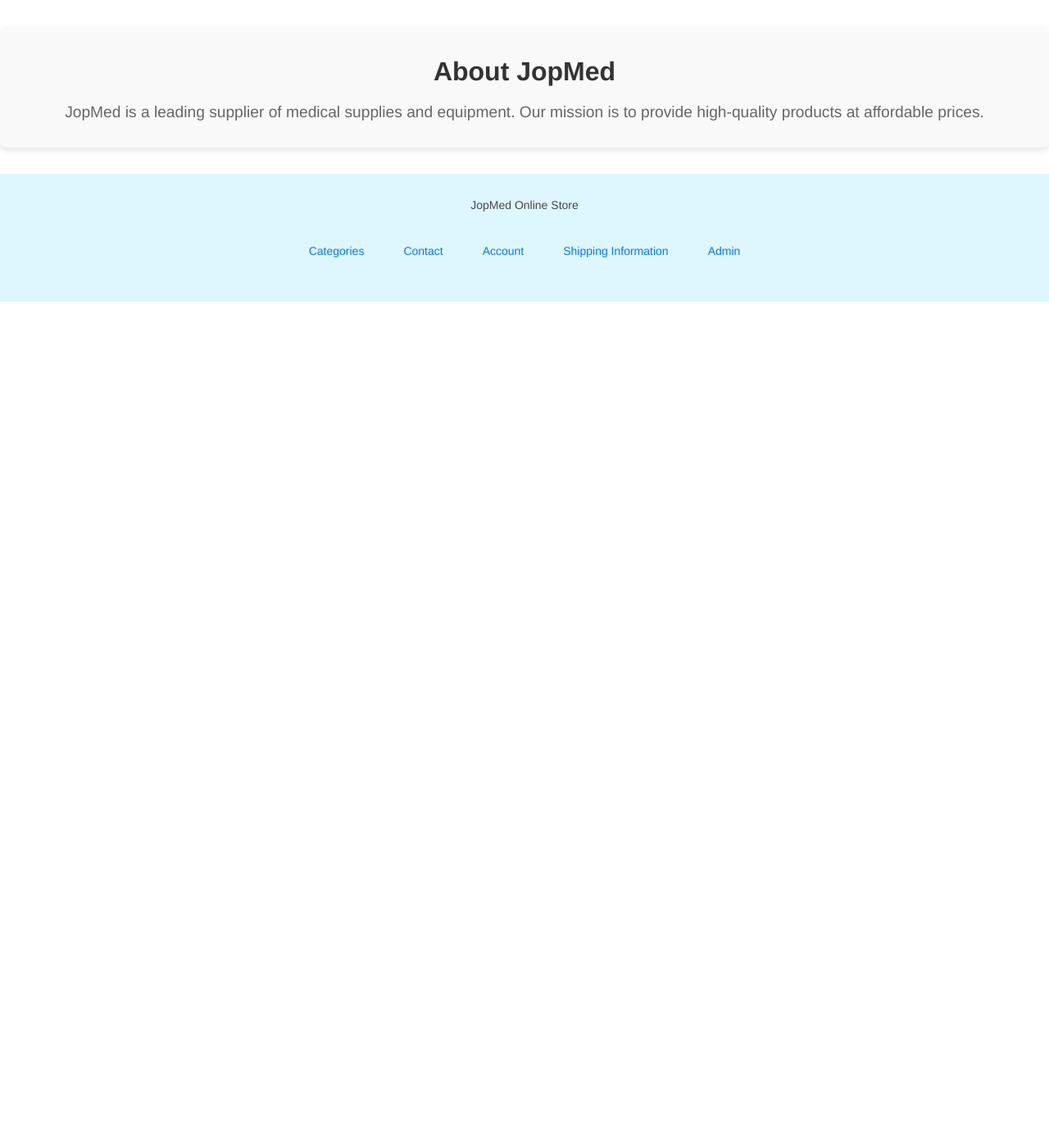
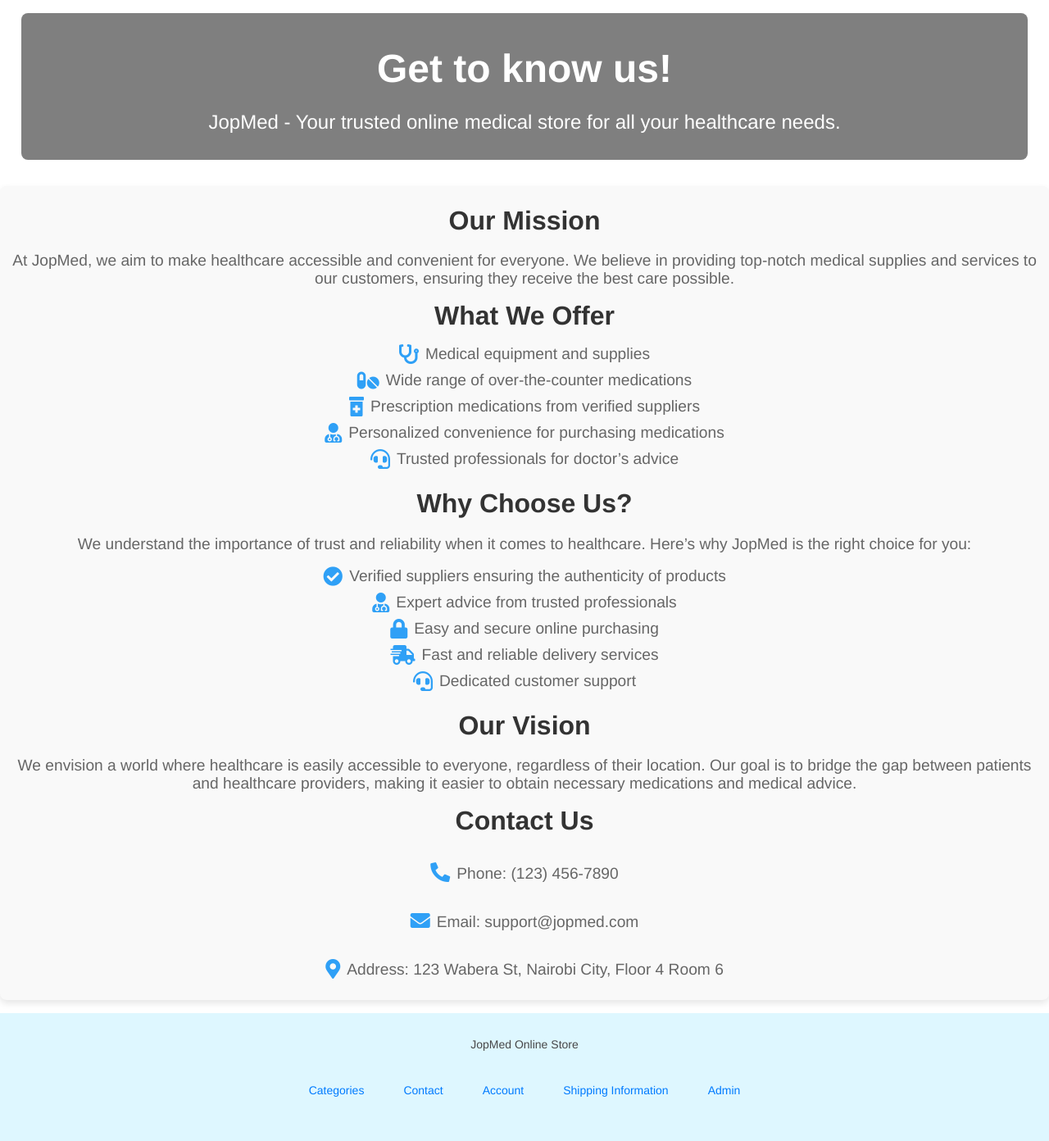
Before and after one commit to Stevecmd/JopMed_v1, a Flask app: page /about in a window 1280 px wide. Shown: the part 118-1510 px from the top of the page at 82% size. Before the commit the page ends 486 px from the top, so only its background shows below. Run offline with Flask 3, Linux system fonts and the light colour scheme.

Commit message:
Refactor about page styles and add hero section
This commit refactors the about.css file in the web_dynamic/static/styles directory. It adds styles for the hero section of the about page, including background color, padding, and text alignment. This change enhances the visual appeal and readability of the about page.

```diff
--- /dev/null
+++ b/web_dynamic/static/styles/about.css
@@ -0,0 +1,95 @@
+/* Add styles for about-hero */
+.about-hero {
+    background-size: cover;
+    background-position: center;
+    padding: 1rem 2%;
+    color: #fff;
+    text-align: center;
+    border-radius: 2px;
+    margin-bottom: 1rem;
+  }
+
+  .about-hero__content {
+    background: rgba(0, 0, 0, 0.5);
+    padding: 0.5rem;
+    border-radius: 8px;
+  }
+
+  .about-hero h1 {
+    font-size: 3rem;
+    margin-bottom: 1rem;
+  }
+
+  .about-hero p {
+    font-size: 1.5rem;
+  }
+
+  /* Enhance about-content styles */
+  .about-content {
+    padding: 0.5rem 1%;
+    background-color: #f9f9f9;
+    border-radius: 8px;
+    box-shadow: 0 4px 8px rgba(0, 0, 0, 0.1);
+    margin: 1rem 0;
+    text-align: left;
+  }
+
+  .about-content h2 {
+    text-align: center;
+    font-size: 2rem;
+    color: #333;
+    margin-top: 1rem;
+    margin-bottom: 1rem;
+  }
+
+  .about-content p {
+    text-align: center;
+    font-size: 1.2rem;
+    color: #666;
+    margin-bottom: 1rem;
+  }
+
+  .about-list {
+    list-style: none;
+    padding: 0;
+    margin: 0;
+    display: flex;
+    flex-direction: column;
+    align-items: center;
+  }
+
+  .about-list li {
+    font-size: 1.2rem;
+    color: #666;
+    margin-bottom: 0.5rem;
+    display: flex;
+    align-items: center;
+  }
+
+  .about-list li i {
+    color: #2fa0f6;
+    margin-right: 0.5rem;
+    font-size: 1.5rem;
+  }
+
+  /* Add styles for contact-info */
+  .contact-info {
+    display: flex;
+    flex-direction: column;
+    align-items: center;
+    margin-top: 0.1rem;
+  }
+
+  .contact-item {
+    display: flex;
+    align-items: center;
+    margin-bottom: 0.1rem;
+    font-size: 1.2rem;
+    color: #666;
+  }
+
+  .contact-item i {
+    color: #2fa0f6;
+    margin-right: 0.5rem;
+    font-size: 1.5rem;
+  }
--- a/web_dynamic/templates/about.html
+++ b/web_dynamic/templates/about.html
@@ -3,9 +3,55 @@
 {% block title %}About Us - JopMed{% endblock %}
 
 {% block content %}
+<div class="about-hero">
+    <div class="about-hero__content">
+        <h1>Get to know us!</h1>
+        <p>JopMed - Your trusted online medical store for all your healthcare needs.</p>
+    </div>
+</div>
+
 <div class="about-content">
-    <h1>About JopMed</h1>
-    <p>JopMed is a leading supplier of medical supplies and equipment. Our mission is to provide high-quality products at affordable prices.</p>
-    <!-- Add more content here -->
+    <h2>Our Mission</h2>
+    <p>At JopMed, we aim to make healthcare accessible and convenient for everyone. We believe in providing top-notch medical supplies and services to our customers, ensuring they receive the best care possible.</p>
+
+    <h2>What We Offer</h2>
+    <ul class="about-list">
+        <li><i class="fas fa-stethoscope"></i> Medical equipment and supplies</li>
+        <li><i class="fas fa-pills"></i> Wide range of over-the-counter medications</li>
+        <li><i class="fas fa-prescription-bottle-alt"></i> Prescription medications from verified suppliers</li>
+
+        <li><i class="fas fa-user-md"></i> Personalized convenience for purchasing medications</li>
+        <li><i class="fas fa-headset"></i> Trusted professionals for doctor’s advice</li>
+    </ul>
+
+    <h2>Why Choose Us?</h2>
+    <p>We understand the importance of trust and reliability when it comes to healthcare. Here’s why JopMed is the right choice for you:</p>
+    <ul class="about-list">
+        <li><i class="fas fa-check-circle"></i> Verified suppliers ensuring the authenticity of products</li>
+        <li><i class="fas fa-user-md"></i> Expert advice from trusted professionals</li>
+        <li><i class="fas fa-lock"></i> Easy and secure online purchasing</li>
+
+        <li><i class="fas fa-shipping-fast"></i> Fast and reliable delivery services</li>
+        <li><i class="fas fa-headset"></i> Dedicated customer support</li>
+    </ul>
+
+    <h2>Our Vision</h2>
+    <p>We envision a world where healthcare is easily accessible to everyone, regardless of their location. Our goal is to bridge the gap between patients and healthcare providers, making it easier to obtain necessary medications and medical advice.</p>
+
+    <h2>Contact Us</h2>
+    <div class="contact-info">
+        <div class="contact-item">
+            <i class="fas fa-phone-alt"></i>
+            <p>Phone: (123) 456-7890</p>
+        </div>
+        <div class="contact-item">
+            <i class="fas fa-envelope"></i>
+            <p>Email: support@jopmed.com</p>
+        </div>
+        <div class="contact-item">
+            <i class="fas fa-map-marker-alt"></i>
+            <p>Address: 123 Wabera St, Nairobi City, Floor 4 Room 6</p>
+        </div>
+    </div>
 </div>
 {% endblock %}
--- a/web_dynamic/templates/base.html
+++ b/web_dynamic/templates/base.html
@@ -9,8 +9,10 @@
     <link rel="stylesheet" type="text/css" href="{{ url_for('static', filename='styles/footer.css') }}">
     <link rel="stylesheet" type="text/css" href="{{ url_for('static', filename='styles/style.css') }}">
     <link rel="stylesheet" type="text/css" href="{{ url_for('static', filename='styles/filters.css') }}">
+    <link rel="stylesheet" href="{{ url_for('static', filename='styles/about.css') }}">
     <script src="https://code.jquery.com/jquery-3.6.0.min.js"></script>
     <script type="text/javascript" src="{{ url_for('static', filename='scripts/header.js') }}"></script>
+    <link rel="stylesheet" href="https://cdnjs.cloudflare.com/ajax/libs/font-awesome/5.15.4/css/all.min.css">
 </head>
 <body>
     <!-- Header Start -->
```
